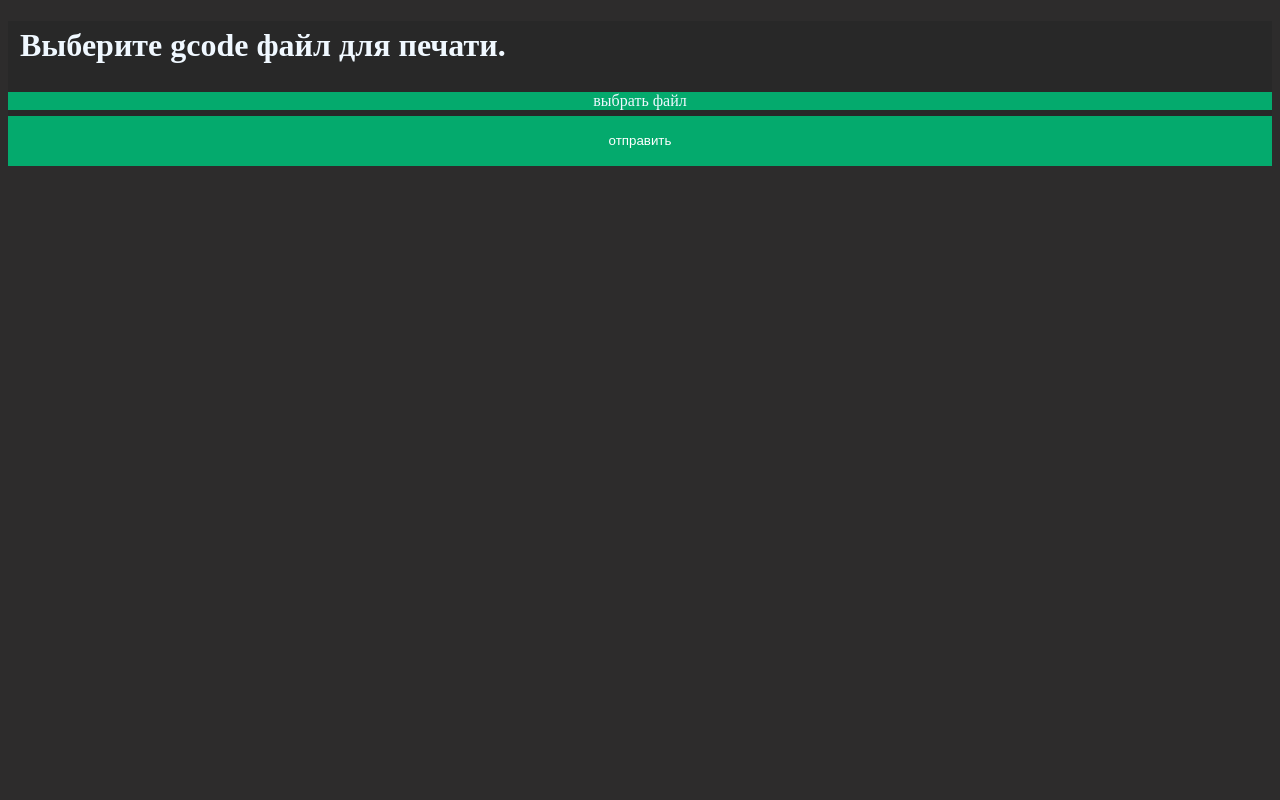
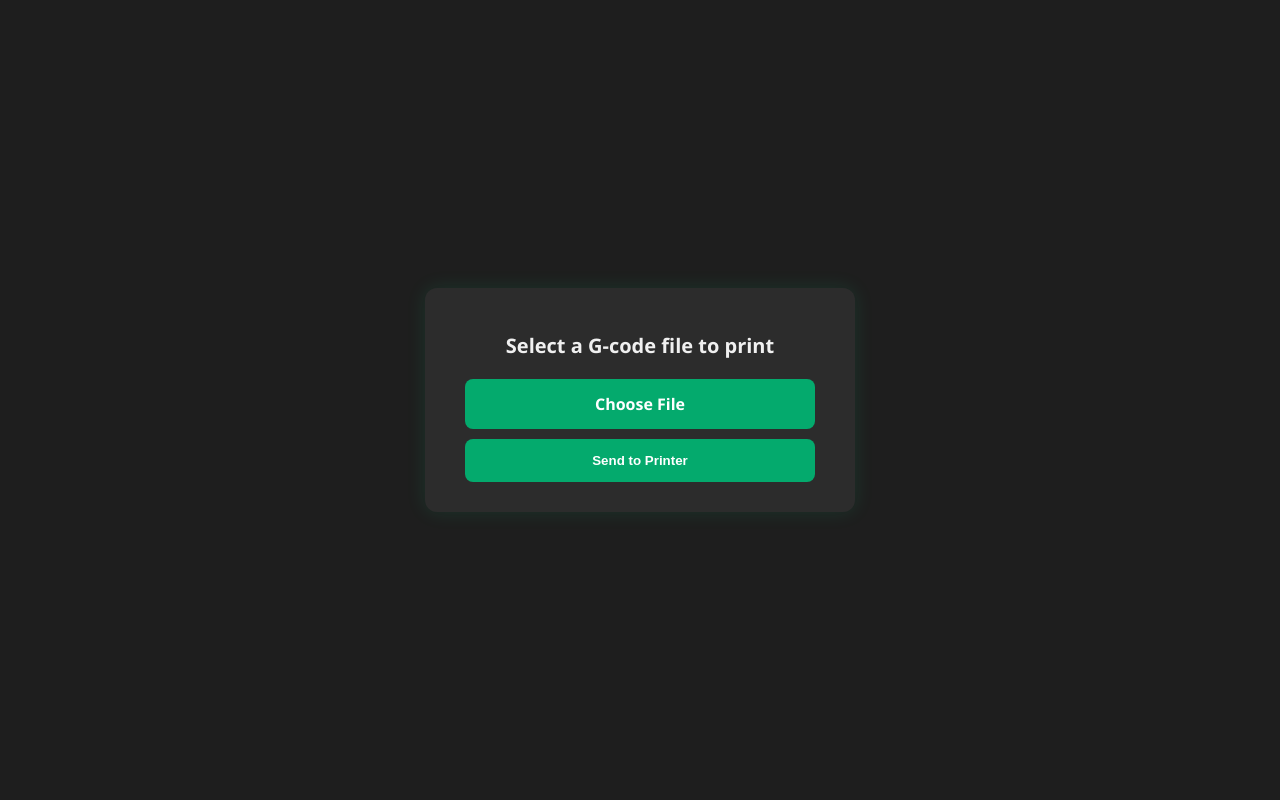
Before and after one commit to Zitrul/3dprinter, a Python web app: template templates/index.html in a window 1280 px wide. Run offline with Jinja, Linux system fonts and the light colour scheme; the template is opened without the code that fills it, so the values that code supplies are empty.

Commit message:
6/26/2025 design

```diff
--- a/printer_controller.py
+++ b/printer_controller.py
@@ -4,12 +4,12 @@ from colorama import Fore
 from colorama import Style
 import serial
 from past.builtins import raw_input
+
 #import serial.tools.list_ports
-
 #ports = serial.tools.list_ports.comports()
-
 #for port in ports:
 #    print(port)
+
 def print_file(filename, port, baud):
     gcode_file = open(filename)
     gcode = gcode_file.readlines()
--- a/static/styles.css
+++ b/static/styles.css
@@ -1,37 +1,63 @@
-.content{
+body {
+    margin: 0;
+    padding: 0;
+    font-family: 'Segoe UI', Tahoma, Geneva, Verdana, sans-serif;
+    background: #1e1e1e;
+    display: flex;
+    justify-content: center;
+    align-items: center;
+    height: 100vh;
+}
+
+.content {
+    background-color: #2c2c2c;
+    padding: 30px 40px;
+    border-radius: 12px;
+    box-shadow: 0 0 20px rgba(0, 255, 160, 0.1);
+    width: 350px;
+    text-align: center;
+}
+
+h1 {
+    color: #f0f0f0;
+    font-size: 20px;
+    margin-bottom: 20px;
+}
+
+input[type="file"] {
+    display: none;
+}
+
+.custom-file-upload {
+    background: #04AA6D;
+    color: white;
+    padding: 14px 20px;
+    border-radius: 8px;
+    display: inline-block;
+    cursor: pointer;
+    transition: background 0.3s ease;
+    font-weight: bold;
     width: 100%;
-    background-color: #282828;
-    height: 30%;
+    box-sizing: border-box;
+    margin-bottom: 10px;
 }
-input[type = "submit"]{
+
+.custom-file-upload:hover {
+    background: #039e63;
+}
+
+input[type="submit"] {
     width: 100%;
     background-color: #04AA6D;
     border: none;
-    margin-top: 6px;
-    padding: 6px 12px;
+    padding: 14px 20px;
     color: white;
-    height: 50px;
+    font-weight: bold;
+    border-radius: 8px;
+    cursor: pointer;
+    transition: background 0.3s ease;
+}
 
+input[type="submit"]:hover {
+    background-color: #039e63;
 }
-input[type="file"] {
-    display: none;
-  }
-h1{
-    padding: 6px 12px;
-    color: aliceblue;
-}
-.custom-file-upload {
-    border: none;
-    color: aliceblue;
-    text-align: center;
-    background: #04AA6D;
-    display: inline-block;
-
-    cursor: pointer;
-    margin-right: 0;
-    width: 100%;
-
-}
-body{
-    background: #2d2c2c;
-}
--- a/templates/index.html
+++ b/templates/index.html
@@ -2,18 +2,20 @@
 <html lang="en">
 <head>
     <meta charset="UTF-8">
-    <title>3D printer controller</title>
+    <title>3D Printer Controller</title>
     <link rel="stylesheet" href="static/styles.css">
 </head>
 <body>
     <div class="content">
-        <form method = "post" action="/send_to_printer" enctype=multipart/form-data>
-            <h1>Выберите gcode файл для печати.</h1>
+        <form method="post" action="/send_to_printer" enctype="multipart/form-data">
+            <h1>Select a G-code file to print</h1>
+
             <label for="file-upload" class="custom-file-upload">
-                выбрать файл
+                Choose File
             </label>
-            <input id="file-upload" type=file name = file />
-            <input type="submit" value="отправить">
+            <input id="file-upload" type="file" name="file" />
+
+            <input type="submit" value="Send to Printer">
         </form>
     </div>
 </body>
```
Also changed, not shown: config.py (added, +14 -0 lines), main.py (+3 -10 lines), 1 other file.
